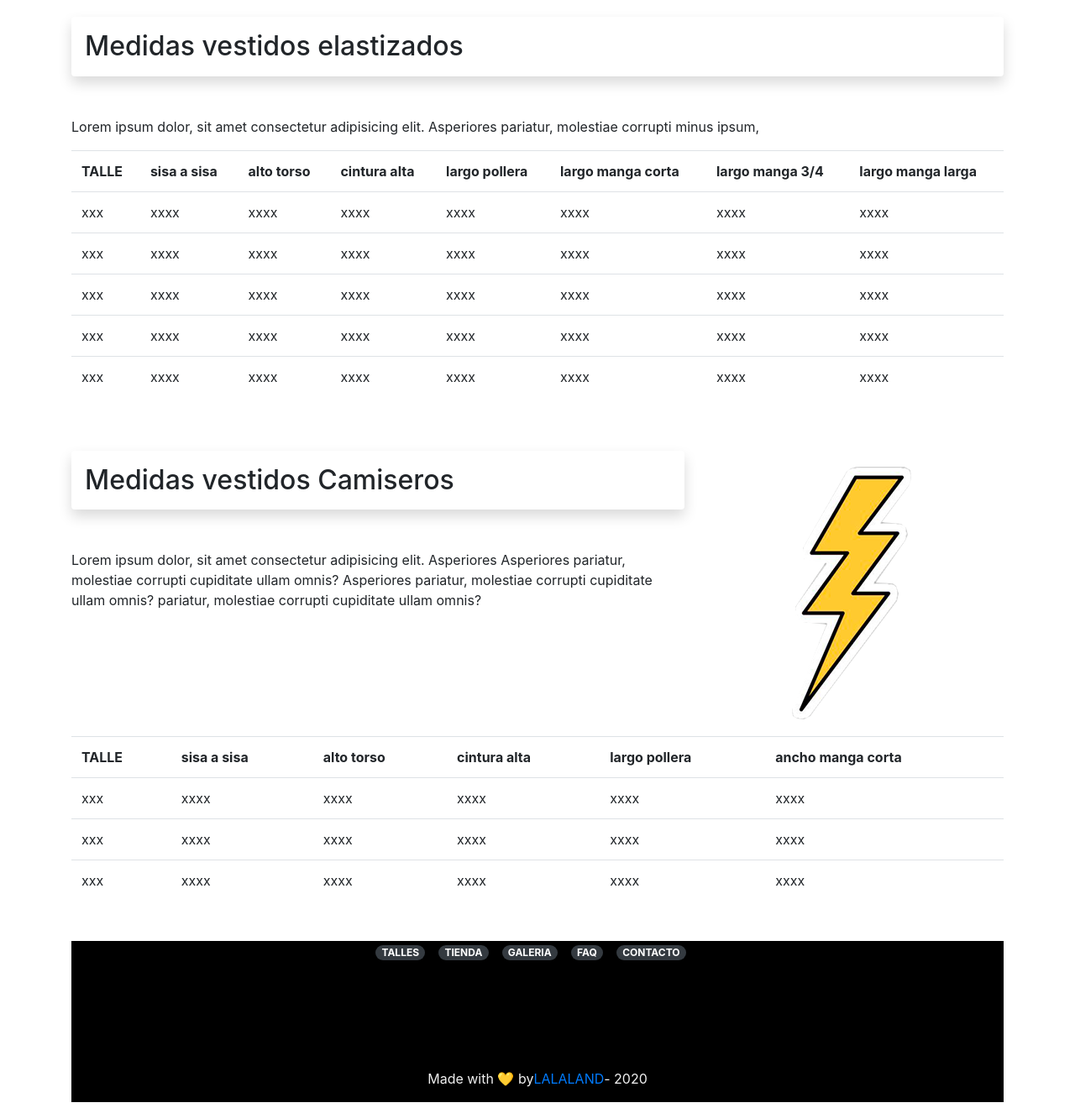
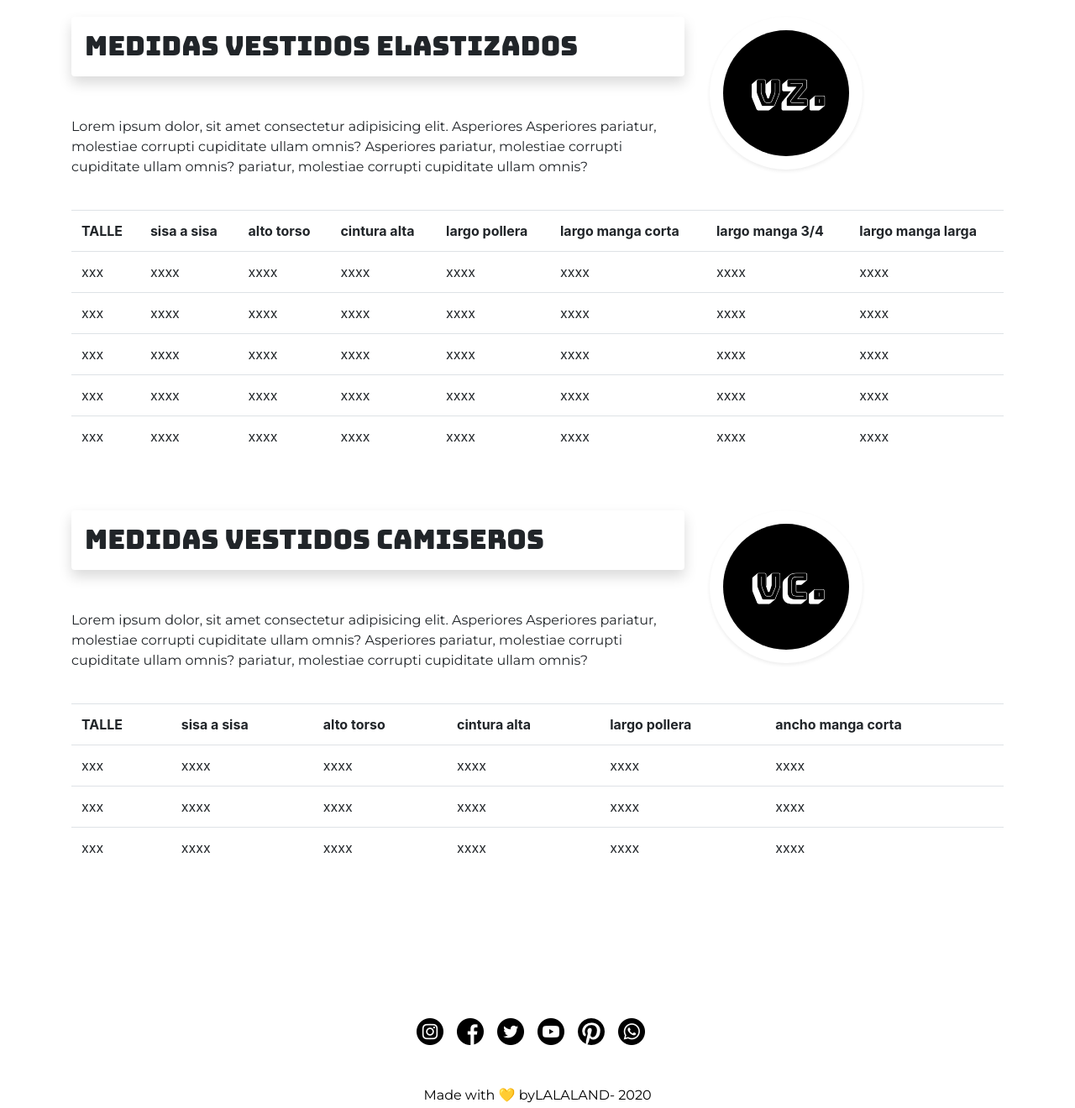
Before and after one commit to Arieslalaland/ruda-ind, a plain HTML site: page talles.html in a window 1280 px wide. Shown: the part 1100-2420 px from the top of the page at 84% size. Drawn offline with nearby package versions, Linux system fonts and the light colour scheme.

Commit message:
segundo commit

```diff
--- a/css/estilos.scss
+++ b/css/estilos.scss
@@ -1,13 +1,66 @@
-/* FOOTER */
-.color-bckgrnd {
-    background: black;
+@import url('https://fonts.googleapis.com/css2?family=Montserrat&display=Bungee&display=swap');
 
+
+$ruda-primary: #000;
+$ruda-secondary: #fff;
+$ruda-font-primary: 'Bungee Shade';
+$ruda-font-secondary:'Bungee';
+$ruda-font-text: 'Montserrat';
+
+a {
+    text-decoration: none;
+    color: $ruda-primary;
 }
 
+a:hover {
+    color: $ruda-primary;
+}
+
+h2, h3 {
+    font-family: $ruda-font-secondary;
+}
+
+p {
+    font-family: $ruda-font-text;
+}
+
+
+// NAV
+header nav ul li a {
+    font-family: $ruda-font-secondary;
+    color: $ruda-primary;
+    text-decoration: none;
+}
+
+header nav ul li a:hover {
+    color: $ruda-primary;
+    font-size: 17px;
+}
+
+
+/* FOOTER */
+
+
 .footer-copy {
-    color: rgb(240, 240, 240);
+    color: $ruda-primary;
+    font-family: $ruda-font-text;
     text-align: center;
 }
+//  NAV FOOTER
+footer nav ul li a {
+    margin-top: 3rem;
+    font-family: $ruda-font-secondary;
+    color: $ruda-secondary;
+}
+
+footer nav ul li a:hover {
+    color: $ruda-font-primary;
+    font-size: 25px;
+}
+
+
+
+// ANIMACIONES
 .shake-slow {
     display: inherit;
     transform-origin: center center;
@@ -126,4 +179,5 @@
     animation-name: shake-slow;
     animation-duration: 5s;
     animation-timing-function: ease-in-out;
-    animation-iteration-count: infinite; }
+    animation-iteration-count: infinite;
+}
--- a/talles.html
+++ b/talles.html
@@ -8,6 +8,10 @@
     <link rel="stylesheet" href="https://cdn.jsdelivr.net/npm/bootstrap@4.5.3/dist/css/bootstrap.min.css" integrity="sha384-TX8t27EcRE3e/ihU7zmQxVncDAy5uIKz4rEkgIXeMed4M0jlfIDPvg6uqKI2xXr2" crossorigin="anonymous">
 <!-- ANIMATE CSS -->
     <link rel="stylesheet" href="css/animate.min.css">
+<!-- GOOGLE FONT BUNGEE -->
+    <style>
+        @import url('https://fonts.googleapis.com/css2?family=Bungee&display=swap');
+    </style>
 <!-- CSS -->
     <link rel="stylesheet" href="css/estilos.css">
     <title>T A L L E S</title>
@@ -18,23 +22,25 @@
 <body>
 <!-- HEADER -->
     <header class="container">
-        <a class="row justify-content-center mt-5 " href="index.html" target="blank"><img class="col-md-4 shadow-sm p-3 mb-5 bg-white rounded wow animate__animated animate__backInDown " data-wow-delay="1s" src="img/logo-ruda.png" alt="logo RUDA"></a>
+        <a class="row justify-content-center mt-5" href="index.html" target="blank"><img class="col-md-4 shadow-sm p-3 mb-5 bg-white rounded wow animate__animated animate__backInDown " data-wow-delay="1s" src="img/logo-ruda.png" alt="logo RUDA"></a>
     <!-- NAV -->
         <nav class="row justify-content-around mb-5 ">
             <ul class="nav ">
-                <li class="nav-item mr-3 wow animate__animated animate__backInRight" data-wow-duration="2s"><a href="talles.html" class="badge badge-pill badge-dark" target="blank">TALLES</a></li>
-                <li class="nav-item mr-3 wow animate__animated animate__backInRight" data-wow-duration="2s"><a href="tienda.html" class="badge badge-pill badge-dark" target="blank">TIENDA</a></li>
-                <li class="nav-item mr-3 wow animate__animated animate__backInRight" data-wow-duration="2s"><a href="galeria.html" class="badge badge-pill badge-dark" target="blank">GALERIA</a></li>
-                <li class="nav-item mr-3 wow animate__animated animate__backInRight" data-wow-duration="2s"><a href="faq.html" class="badge badge-pill badge-dark" target="blank">FAQ</a></li>
-                <li class="nav-item mr-3 wow animate__animated animate__backInRight" data-wow-duration="2s"><a href="contacto.html" class="badge badge-pill badge-dark" target="blank">CONTACTO</a></li>
+                <li class="nav-item mr-3 wow animate__animated animate__backInRight" data-wow-duration="2s"><a href="talles.html" class="badge " target="blank">TALLES</a></li>
+                <li class="nav-item mr-3 wow animate__animated animate__backInRight" data-wow-duration="2s"><a href="tienda.html" class="badge " target="blank">TIENDA</a></li>
+                <li class="nav-item mr-3 wow animate__animated animate__backInRight" data-wow-duration="2s"><a href="galeria.html" class="badge " target="blank">GALERIA</a></li>
+                <li class="nav-item mr-3 wow animate__animated animate__backInRight" data-wow-duration="2s"><a href="faq.html" class="badge " target="blank">FAQ</a></li>
+                <li class="nav-item mr-3 wow animate__animated animate__backInRight" data-wow-duration="2s"><a href="contacto.html" class="badge " target="blank">CONTACTO</a></li>
             </ul>
         </nav>
     </header>
-<!-- INICIO CONTAINER GENERAL -->
+
+
     <div class="container">
         <div class="row justify-content-center">
+            <img src="img/dibujo-medidas.png" alt="dibujo medidas" class=" img-fluid col-md-4 shadow-sm p-3 mb-5 bg-white rounded wow animate__animated animate__flipInX">
             <div class="col-12 col-md-8">
-                <h2 class="shadow p-3 mb-5 bg-white wow animate__animated animate__bounceInDown">E L E G Í T U T A L L E</h2>
+                <h2 class="shadow p-3 mb-5 bg-white wow animate__animated animate__bounceInDown"> Elegí tu talle </h2>
                 <p class=" wow animate__animated animate__rotateIn">Lorem ipsum dolor, sit amet consectetur adipisicing elit.
                     Asperiores pariatur, molestiae corrupti Asperiores pariatur, molestiae corrupti
                     minus ipsum, explicabo, fugit repudiandae possonsequatur magni dolorem blanditiis Asperiores pariatur, molestiae
@@ -44,19 +50,30 @@
                     minus ipsum, explicabo, fugit repudiandae possonsequatur magni dolorem blanditiis
                 </p>
             </div>
-            <img src="img/dibujo-medidas.png" alt="dibujo medidas" class=" img-fluid col-md-4 shadow-sm p-3 mb-5 bg-white rounded wow animate__animated animate__flipInX">
         </div>
 
 <!-- TABLA TALLES 1 -->
 
-        <div class="row  justify-content-center mb-5">
-            <articule class="col-12" id="tabla-talles1">
+<div class="row justify-content-center">
+    <articule class="col-12 mb-5" id="tabla-talles1">
+        <div class="row">
+            <div class="col-md-8">
                 <h2 class="shadow p-3 mb-5 bg-white rounded wow animate__animated animate__fadeInRight">Medidas vestidos
-                    elastizados</h2>
+                    Elastizados</h2>
                 <p class="wow animate__animated animate__rotateIn">Lorem ipsum dolor, sit amet consectetur adipisicing elit.
-                    Asperiores pariatur, molestiae corrupti
-                    minus ipsum,
+                    Asperiores Asperiores
+                    pariatur, molestiae corrupti
+                    cupiditate ullam omnis? Asperiores
+                    pariatur, molestiae corrupti
+                    cupiditate ullam omnis?
+                    pariatur, molestiae corrupti
+                    cupiditate ullam omnis?
                 </p>
+            </div>
+            <div class=" col-md-4">
+                <img src="img/vz..png" alt="icono vestidos Elastizados" class="rounded-circle shadow-sm p-3 mb-5 bg-white rounded">
+            </div>
+        </div>
     <!-- TABLA -->
                 <table class="table table-hover wow animate__animated animate__zoomIn">
                     <tr>
@@ -127,7 +144,7 @@
 
 <!-- TABLA TALLES 2-->
         <div class="row justify-content-center">
-            <articule class="col-12" id="tabla-talles2">
+            <articule class="col-12 mb-5" id="tabla-talles2">
                 <div class="row">
                     <div class="col-md-8">
                         <h2 class="shadow p-3 mb-5 bg-white rounded wow animate__animated animate__fadeInRight">Medidas vestidos
@@ -143,11 +160,11 @@
                         </p>
                     </div>
                     <div class=" col-md-4">
-                        <img src="img/rayo.png" alt="">
+                        <img src="img/vc..png" alt="icono vestidos Camiseros" class="rounded-circle shadow-sm p-3 mb-5 bg-white rounded">
                     </div>
                 </div>
     <!-- TABLA -->
-                <table class="table mb-5 table-hover wow animate__animated animate__zoomIn">
+                <table class="table table-hover wow animate__animated animate__zoomIn">
                     <tr>
                         <th scope="col">TALLE</th>
                         <th scope="col">sisa a sisa</th>
@@ -183,40 +200,52 @@
                 </table>
             </articule>
         </div>
+    </div>
 
 <!-- FOOTER -->
-    <footer class="color-bckgrnd wow animate__animated animate__fadeInUpBig">
+    <footer class="">
         <div class="container ">
             <nav class="row justify-content-around mb-5 ">
                 <ul class="nav ">
-                    <li class="nav-item mr-3 wow animate__animated animate__backInRight" data-wow-duration="2s"><a href="talles.html" class="badge badge-pill badge-dark" target="blank">TALLES</a></li>
-                    <li class="nav-item mr-3 wow animate__animated animate__backInRight" data-wow-duration="2s"><a href="tienda.html" class="badge badge-pill badge-dark" target="blank">TIENDA</a></li>
-                    <li class="nav-item mr-3 wow animate__animated animate__backInRight" data-wow-duration="2s"><a href="galeria.html" class="badge badge-pill badge-dark" target="blank">GALERIA</a></li>
-                    <li class="nav-item mr-3 wow animate__animated animate__backInRight" data-wow-duration="2s"><a href="faq.html" class="badge badge-pill badge-dark" target="blank">FAQ</a></li>
-                    <li class="nav-item mr-3 wow animate__animated animate__backInRight" data-wow-duration="2s"><a href="contacto.html" class="badge badge-pill badge-dark" target="blank">CONTACTO</a></li>
+                    <li class="nav-item mr-3 wow animate__animated animate__backInRight" data-wow-duration="2s"><a
+                            href="talles.html" class="badge " target="blank">TALLES</a></li>
+                    <li class="nav-item mr-3 wow animate__animated animate__backInRight" data-wow-duration="2s"><a
+                            href="tienda.html" class="badge " target="blank">TIENDA</a></li>
+                    <li class="nav-item mr-3 wow animate__animated animate__backInRight" data-wow-duration="2s"><a
+                            href="galeria.html" class="badge " target="blank">GALERIA</a></li>
+                    <li class="nav-item mr-3 wow animate__animated animate__backInRight" data-wow-duration="2s"><a
+                            href="faq.html" class="badge " target="blank">FAQ</a></li>
+                    <li class="nav-item mr-3 wow animate__animated animate__backInRight" data-wow-duration="2s"><a
+                            href="contacto.html" class="badge" target="blank">CONTACTO</a></li>
                 </ul>
             </nav>
 
-<!-- RRSS -->
+            <!-- RRSS -->
             <div class="row justify-content-around mb-5">
                 <ul class="nav">
-                    <li class="nav-item  mr-3"><a href="https://www.instagram.com/ruda_ind/" target="blank"><img src="img/rrss-instagram.png" alt="logo instagram" ></a></li>
-                    <li class="nav-item  mr-3"><a href="https://www.facebook.com/rudaind" target="blank"><img src="img/rrss-facebook.png" alt="logo facebook" ></a></li>
-                    <li class="nav-item  mr-3"><a href="https://twitter.com/ind_ruda" target="blank"><img src="img/rrss-twitter.png" alt="logo twitter" ></a></li>
-                    <li class="nav-item  mr-3"><a href="https://www.youtube.com/channel/UC4lHm3ZI6DKg64tiFwkU1dQ/featured?view_as=subscriber" target="blank"><img src="img/rrss-youtube.png" alt="logo youtube"></a></li>
-                    <li class="nav-item  mr-3"><a href="https://www.pinterest.es/ruda_ind" target="blank"><img src="img/rrss-pinterest.png" alt="logo pinterest" ></a></li>
-                    <li class="nav-item  mr-3"><a href="https://wa.me/5491138553034" target="blank"><img src="img/rrss-whatsapp.png" alt="logo whatsapp" ></a></li>
+                    <li class="nav-item  mr-3"><a href="https://www.instagram.com/ruda_ind/" target="blank"><img
+                                src="img/rrss-instagram.png" alt="logo instagram"></a></li>
+                    <li class="nav-item  mr-3"><a href="https://www.facebook.com/rudaind" target="blank"><img
+                                src="img/rrss-facebook.png" alt="logo facebook"></a></li>
+                    <li class="nav-item  mr-3"><a href="https://twitter.com/ind_ruda" target="blank"><img
+                                src="img/rrss-twitter.png" alt="logo twitter"></a></li>
+                    <li class="nav-item  mr-3"><a
+                            href="https://www.youtube.com/channel/UC4lHm3ZI6DKg64tiFwkU1dQ/featured?view_as=subscriber"
+                            target="blank"><img src="img/rrss-youtube.png" alt="logo youtube"></a></li>
+                    <li class="nav-item  mr-3"><a href="https://www.pinterest.es/ruda_ind" target="blank"><img
+                                src="img/rrss-pinterest.png" alt="logo pinterest"></a></li>
+                    <li class="nav-item  mr-3"><a href="https://wa.me/5491138553034" target="blank"><img
+                                src="img/rrss-whatsapp.png" alt="logo whatsapp"></a></li>
                 </ul>
             </div>
 
-<!-- FIRMA COPY -->
+            <!-- FIRMA COPY -->
             <div class="row justify-content-center">
-                <p class="shake-slow footer-copy">Made with 💛 by<a href="#" alt="link LALALAND" target="blank">LALALAND</a> - 2020</p>
+                <p class="shake-slow footer-copy">Made with 💛 by <a href="https://www.instagram.com/lalaland.marketingfluido" alt="link LALALAND" target="blank"> LALALAND
+                    </a> - 2020</p>
             </div>
+    </footer>
 
-<!-- FINAL CONTAINER GENERAL -->
-        </div>
-    </footer>
 
 <!-- SCRIPTS BOOTSTRAP-->
 <script src="https://code.jquery.com/jquery-3.5.1.slim.min.js"
```
Also changed, not shown: contacto.html (+16 -12 lines), faq.html (+16 -12 lines), galeria.html (+34 -24 lines), index.html (+29 -16 lines), tienda.html (+17 -15 lines), css/estilos.css, 1 other file.
